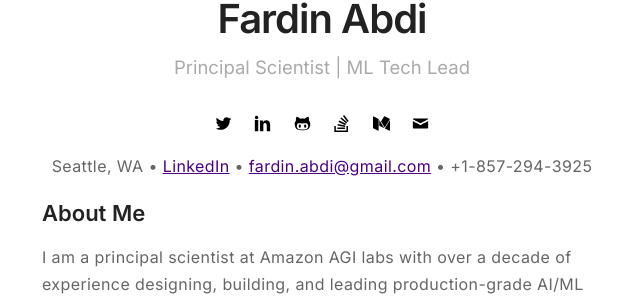
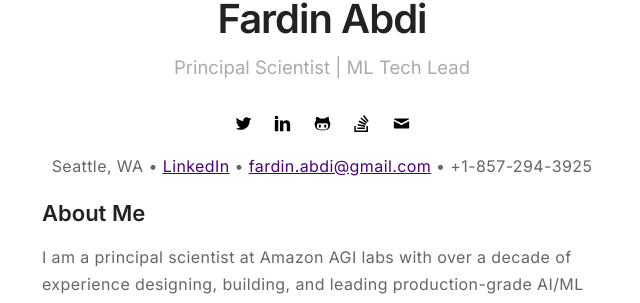
Before and after one commit to abditag2/abditag2.github.io, a Jekyll site: the page built from index.md, in a window 1280 px wide. Shown: the part 327-630 px from the top of the page, without its empty margins (318-958 px from the left). Built offline with Jekyll 4.4.1, drawn with Linux system fonts in a browser that asks for light colours.

Commit message:
Update social links and remove Medium logo

```diff
--- a/_config.yml
+++ b/_config.yml
@@ -36,11 +36,11 @@
 
 # if you don't have any of social below, comment the line
 # facebook: myfacebook
-twitter: abdabad12
+twitter: fardinabad
 # google: mygoogle
 # instagram: myinstagram
 # pinterest: mypinterest
-linkedin: fardin-abdi/
+linkedin: fardinabdi/
 # youtube: myyoutube
 # spotify: myspotify
 github: abditag2
@@ -49,7 +49,7 @@
 stackoverflow: 2288828/fardin
 # quora: userquora
 # reddit: username
-medium: fardinghooli
+# medium: fardinghooli
 # vimeo: myvimeo
 # lanyrd: mylanyrd
 email: fardin.abdi@gmail.com
@@ -60,7 +60,7 @@
         bio: Staff ML Engineer focused on risk, distributed systems, and LLM infrastructure
         external-image: false
         picture: assets/images/profile.jpg
-        twitter: abdabad12
+        twitter: fardinabad
 #     jamesfoster:
 #         name: James Foster
 #         bio: A Man who develops software with coffee
--- a/_includes/author.html
+++ b/_includes/author.html
@@ -10,7 +10,7 @@
         <div class="share">
             <!-- Note: Only use three share links if your site width is set to large -->
             <!-- If site width is set to normal, you may choose any two share links -->
-            <a class="twitter" href="https://twitter.com/intent/tweet?text={{ site.url }}{{ page.url }} - {{ page.title }} by @{{ site.authors[page.author].twitter }}">
+            <a class="twitter" href="https://x.com/intent/tweet?text={{ site.url }}{{ page.url }} - {{ page.title }} by @{{ site.authors[page.author].twitter }}">
                 <svg class="icon icon-twitter"><use xlink:href="#icon-twitter"></use></svg><span class="icon-twitter">Tweet</span>
             </a>
 
--- a/_includes/social-links.html
+++ b/_includes/social-links.html
@@ -6,7 +6,7 @@
     {% endif %}
 
     {% if site.twitter %}
-        <a class="link" data-title="twitter.com/{{ site.twitter }}" href="https://twitter.com/{{ site.twitter }}" target="_blank">
+        <a class="link" data-title="x.com/{{ site.twitter }}" href="https://x.com/{{ site.twitter }}" target="_blank">
             <svg class="icon icon-twitter"><use xlink:href="#icon-twitter"></use></svg>
         </a>
     {% endif %}
@@ -30,7 +30,7 @@
     {% endif %}
 
     {% if site.linkedin %}
-        <a class="link" data-title="linkedin.com/in/{{ site.linkedin }}" href="https://linkedin.com/in/{{ site.linkedin }}" target="_blank">
+        <a class="link" data-title="linkedin.com/in/{{ site.linkedin }}" href="https://www.linkedin.com/in/{{ site.linkedin }}" target="_blank">
             <svg class="icon icon-linkedin"><use xlink:href="#icon-linkedin"></use></svg>
         </a>
     {% endif %}
@@ -83,11 +83,6 @@
         </a>
     {% endif %}
 
-    {% if site.medium %}
-        <a class="link" data-title="medium.com/@{{ site.medium }}" href="https://medium.com/@{{ site.medium }}" target="_blank">
-            <svg class="icon icon-medium"><use xlink:href="#icon-medium"></use></svg>
-        </a>
-    {% endif %}
 
     {% if site.vimeo %}
         <a class="link" data-title="vimeo.com/{{ site.vimeo }}" href="https://vimeo.com/{{ site.vimeo }}" target="_blank">
--- a/index.md
+++ b/index.md
@@ -4,7 +4,7 @@
 ---
 
 <p class="contact-info">
-  Seattle, WA • <a href="https://www.linkedin.com/in/fardin-abdi/">LinkedIn</a> • <a href="mailto:fardin.abdi@gmail.com">fardin.abdi@gmail.com</a> • +1-857-294-3925
+  Seattle, WA • <a href="https://www.linkedin.com/in/fardinabdi/">LinkedIn</a> • <a href="mailto:fardin.abdi@gmail.com">fardin.abdi@gmail.com</a> • +1-857-294-3925
 </p>
 
 ## About Me
```
